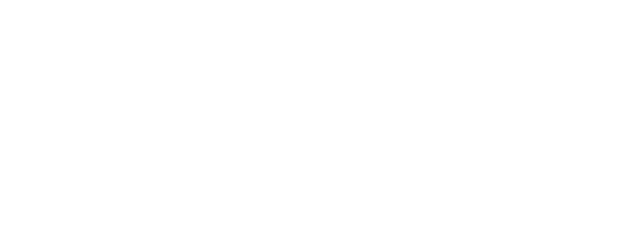
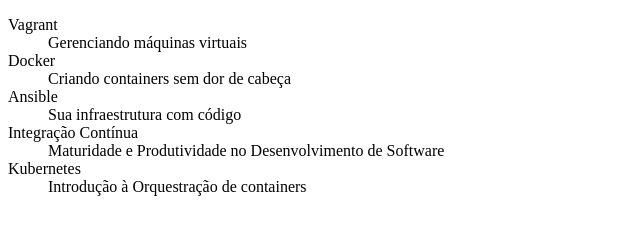
Before and after one commit to GabrielOnohara/CapGit2, a plain HTML site: page index.html in a window 1280 px wide. Shown: the whole page, without its empty margins (0-640 px from the left). Drawn offline with Linux system fonts and the light colour scheme.

Commit message:
Adicionando Cursos

```diff
--- a/index.html
+++ b/index.html
@@ -7,6 +7,17 @@
     <title>Listas de Cursos da Alura</title>
 </head>
 <body>
-
+    <dl>
+        <dt>Vagrant</dt>
+        <dd>Gerenciando máquinas virtuais</dd>
+        <dt>Docker</dt>
+        <dd>Criando containers sem dor de cabeça</dd>
+        <dt>Ansible</dt>
+        <dd>Sua infraestrutura com código</dd>
+        <dt>Integração Contínua</dt>
+        <dd>Maturidade e Produtividade no Desenvolvimento de Software</dd>
+        <dt>Kubernetes</dt>
+        <dd>Introdução à Orquestração de containers</dd>
+    </dl>
 </body>
 </html>
```
